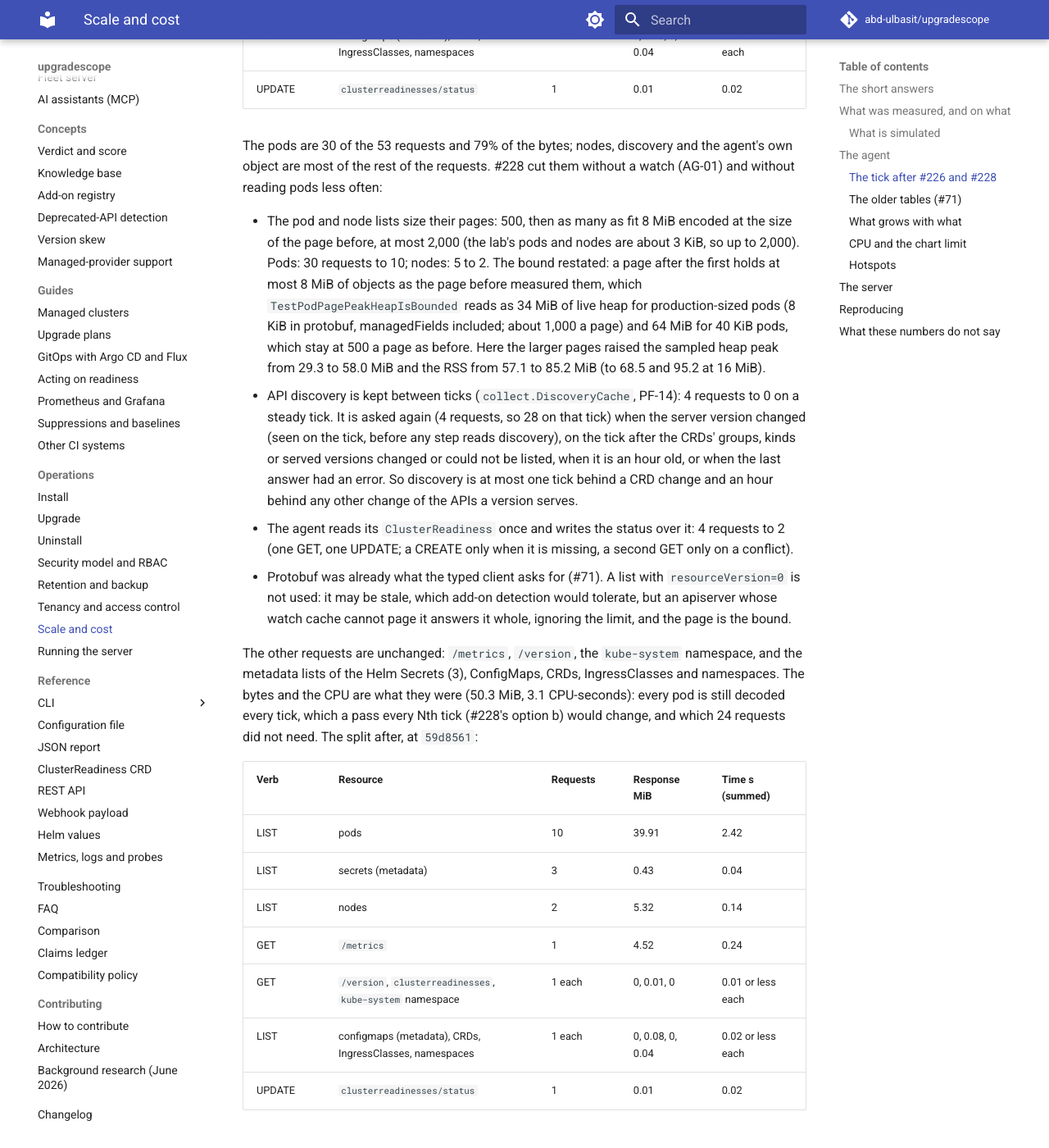
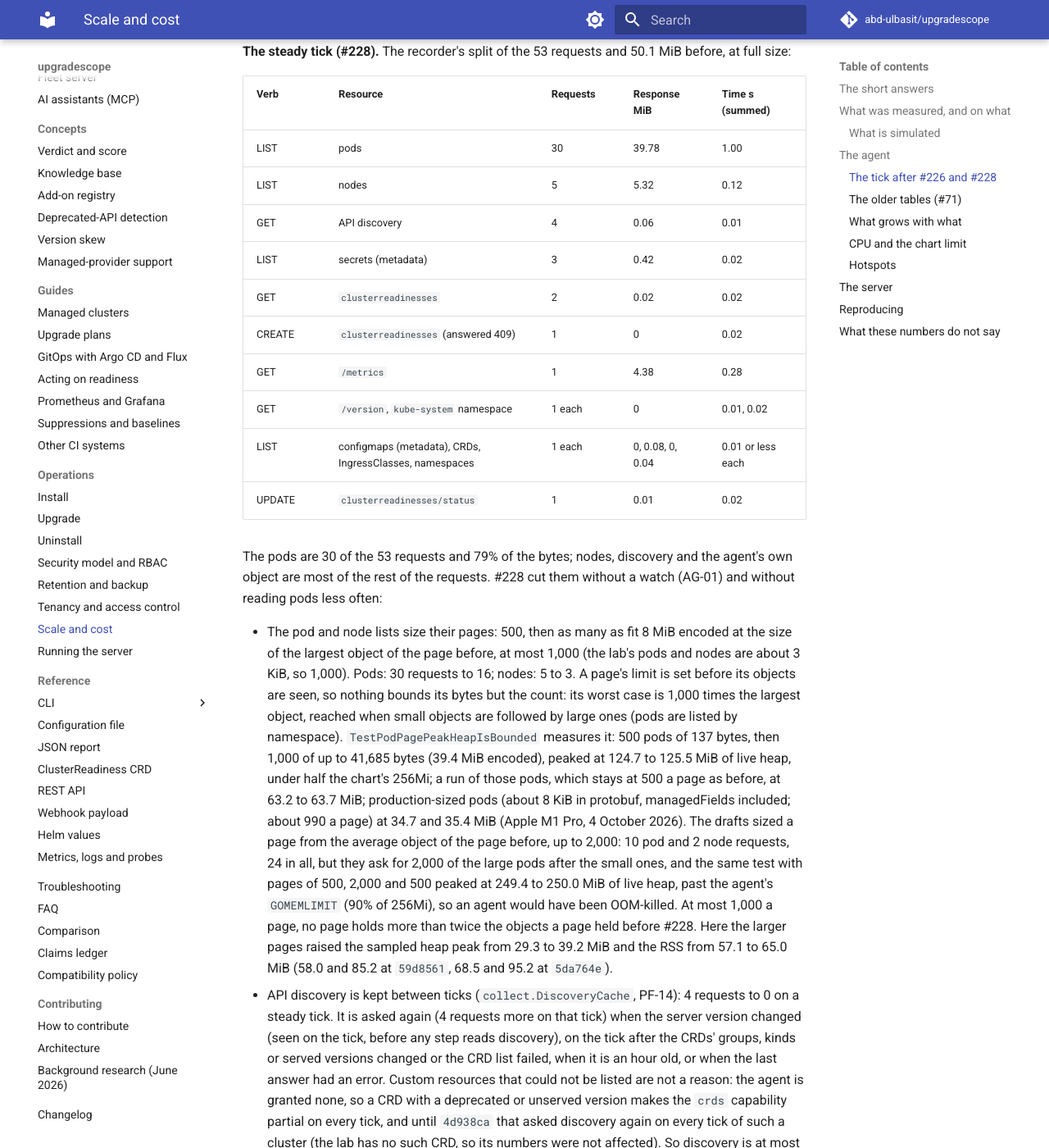
Before and after one commit to abd-ulbasit/upgradescope, an MkDocs documentation site: the page built from docs/operations/scale.md, in a window 1280 px wide and 1400 px high, scrolled down 5766 px. Shown: the whole window at 82% size. Built offline with MkDocs 1.6.1 and Material for MkDocs 9.7.7, drawn with Linux system fonts in a browser that asks for light colours; comment, search, counter and statistics services are not loaded; some of the changed text lies outside the part shown.

Commit message:
docs: the page bound restated as its worst case; the final steady tick measured
Review found the size-based pod pages' bound stated wrongly: a page was
sized from the average object of the page before, so small pods followed
by large ones asked for 2,000 of the large ones (250 MiB of live heap).
collector.go, PF-02 and architecture.md now state the worst case, 1,000
times the largest object, with the measured figures (124.7 to 125.5 MiB
for 1,000 pods of up to 41,685 bytes after 500 small ones).

scale.md, PF-09, PF-05 and the README now give the final code's steady
tick, measured at 9810fb6 on lab A (06:55 to 07:03 UTC, lab B idle): 31
requests (16 pod and 3 node LISTs), 50.4 MiB, 3.7 s, 3.0 CPU-seconds,
peak heap 39.2 MiB, RSS 65.0 MiB. That misses #228's target of under 25;
the drafts' 24 are kept, attributed to 59d8561 and 5da764e. Also: the
stale 23 and 9 of the hotspots and growth sections, the CPU sentence
(3.1 CPU-seconds at 4.4 s for 59d8561), the 58.5 MiB that no raw file
supports, and the discovery rule (custom resources that could not be
listed do not make it stale, PF-14).

Refs #226, #228

Co-Authored-By: Claude Fable 5 <noreply@anthropic.com>

```diff
--- a/docs/operations/scale.md
+++ b/docs/operations/scale.md
@@ -17,27 +17,36 @@ run it against your own lab to get your own numbers. Read
 ## The short answers
 
 - **A steady agent tick on a cluster of 2,001 nodes, about 14,000 pods and
-  1,000 Helm releases makes 24 API requests** (53 before
-  [#228](https://github.com/abd-ulbasit/upgradescope/issues/228)) and reads
-  50.3 MiB of responses (3.3 MiB on the wire, compressed) in 4.4 s and 3.1
-  CPU-seconds (4.0 s and 3.0 before): the same bytes and CPU, because the
-  requests are fewer but the pods to decode are not. A tick that asks API
+  1,000 Helm releases makes 31 API requests** (53 before
+  [#228](https://github.com/abd-ulbasit/upgradescope/issues/228), whose
+  target of under 25 this does not meet) and reads 50.4 MiB of responses
+  (3.1 MiB on the wire, compressed) in 3.7 s and 3.0 CPU-seconds (4.0 s and
+  3.0 before): the same bytes and CPU, because the requests are fewer but
+  the pods to decode are not. An earlier draft made 24, with pod pages of
+  up to 2,000, whose worst case was past the agent's memory limit (see
+  [The steady tick](#the-tick-after-226-and-228)). A tick that asks API
   discovery again (at least hourly) makes 4 more. At the default interval
-  of 10 minutes that is 0.04 requests a second.
+  of 10 minutes that is 0.05 requests a second.
 - **The first tick after the agent starts costs more**: it reads each Helm
-  release once, 1,030 requests in all. Since
+  release once, 1,037 requests in all. Since
   [#226](https://github.com/abd-ulbasit/upgradescope/issues/226) it fetches
-  8 at a time: 27.1 s and 22.8 CPU-seconds beside the apiserver (36.1 s and
-  23.1 before), and with 60 ms added to every round trip 29.6 s, where
+  8 at a time: 27.1 s and 22.8 CPU-seconds beside the apiserver at
+  `59d8561` (36.1 s and 23.1 before; 42.4 s and 22.0 at the final
+  `9810fb6`, on a host whose load average reached 15, where the 1,000 GETs
+  waited 99.0 s in all against 48.5 s at `59d8561`), and with 60 ms added
+  to every round trip 29.6 s, where
   main's first tick reached the Helm step's deadline after 67.6 s with 231
   of the 1,000 releases unread. Before
   [#71](https://github.com/abd-ulbasit/upgradescope/issues/71) every tick
   cost that, because the agent fetched every release again each time.
-- **Memory fits the chart's limit** (256Mi) with room: the peak RSS was 85.2
-  MiB at full size, the first tick included, and the peak heap 58.5 MiB; the
+- **Memory fits the chart's limit** (256Mi) with room: the peak RSS was 65.0
+  MiB at full size, the first tick included, and the peak heap 39.2 MiB; the
   larger pod pages that cut the requests cost that (57.1 MiB of RSS and
-  29.3 MiB of heap before). It is over the chart's memory request (64Mi), which
-  is what the scheduler reserves, not a limit. CPU is what a large cluster
+  29.3 MiB of heap before). A page holds at most 1,000 pods, and its worst
+  case, small pods followed by large ones, measured up to 125.5 MiB of live
+  heap in a test (1,000 pods of about 40 KiB,
+  `TestPodPagePeakHeapIsBounded`). It is over the chart's memory request
+  (64Mi), which is what the scheduler reserves, not a limit. CPU is what a large cluster
   uses: see [CPU](#cpu-and-the-chart-limit).
 - **One `serve` ingested 200 clusters with three targets each, all pushing at
   once, with no failed push and no retry**: 56 new snapshots a second on
@@ -54,9 +63,9 @@ run it against your own lab to get your own numbers. Read
 | Driver | MacBook Pro (`MacBookPro18,3`, Apple M1 Pro, 16 GiB, `sysctl hw.model`), Go 1.26.8, client-go 0.37.1. It seeded the cluster and cross-compiled the benchmarks; the measured agent ticks and the server benchmark ran on the ThinkPad |
 | Postgres | 17.11 (`postgres:17-alpine`), a throwaway container on the ThinkPad's Docker engine, 0.1 ms round trip from the benchmark |
 | SQLite | the embedded `modernc.org/sqlite` v1.60.1, in a temporary directory on the ThinkPad's SSD |
-| upgradescope, #226 and #228 | the "before" runs: main `735751d` plus the recorder's per-resource bytes and time (`70d16ab`, which changes only the benchmark); #226 alone: `06cdf7a`; #226 and #228: `5da764e`, and `59d8561` (the final code: pages sized at 8 MiB rather than 16). Each run filled a freshly reset lab, or measured the fill a run before it left, with `BENCH_STEPS=1` (the full fill only) and the ticks run on the ThinkPad (`BENCH_RUN_ON`) |
+| upgradescope, #226 and #228 | the "before" runs: main `735751d` plus the recorder's per-resource bytes and time (`70d16ab`, which changes only the benchmark); #226 alone: `06cdf7a`; #226 and #228: `5da764e` and `59d8561` (drafts: pages sized from the average object, up to 2,000; at 16 MiB and at 8 MiB), and `9810fb6`, the final code (pages sized from the largest object, up to 1,000, after review). Each run filled a freshly reset lab, or measured the fill a run before it left, with `BENCH_STEPS=1` (the full fill only) and the ticks run on the ThinkPad (`BENCH_RUN_ON`) |
 | upgradescope, the older tables | the agent runs: main `a3e72ea` (#218, GitOps charts) plus this work; the "before" table is the same tree with the Helm step given no cache, which is what #71 changed. The server runs: main `f195ba5` plus this work (the server code is unchanged by this work; #217 is examples and tooling). The branch was rebased between the two, so its commit hashes name neither tree exactly. The numbers include #218's per-tick discovery and workload requests, but **its Argo CD and Flux lists are not measured**: the lab has neither tool's CRDs, so those lists are never made (see [Hotspots](#hotspots)) |
-| Also running | for the older tables, two other idle kind clusters on the same ThinkPad; for #226 and #228, the same two (`bookstore`, and the other agent's lab `us-lab-137b`, which held no fill: 11 to 22% of a core and 530 to 840 MiB, `docker stats` before and after every run), at a host load average of 7 to 12 (4 threads), most of it lab A's KWOK controller (110 to 335% of a core at full size). For every run the lab's own KWOK controller kept 2,000 nodes alive |
+| Also running | for the older tables, two other idle kind clusters on the same ThinkPad; for #226 and #228, the same two (`bookstore`, and the other agent's lab `us-lab-137b`, which held no fill: 11 to 22% of a core and 530 to 840 MiB, `docker stats` before and after every run; 13 to 15% and 681 to 704 MiB around the `9810fb6` run), at a host load average of 7 to 12 (4 threads; 1.9 when the `9810fb6` run started and 15.4 when it ended), most of it lab A's KWOK controller (110 to 335% of a core at full size). For every run the lab's own KWOK controller kept 2,000 nodes alive |
 
 ### What is simulated
 
@@ -112,14 +121,18 @@ namespaces and 1,000 Helm release Secrets.
 
 Each run here is `BENCH_STEPS=1 BENCH_TICKS=5` (3 at the 60 ms round trip)
 at the full fill, on lab A, on 4 October 2026 between 03:24 and 03:51 UTC
-(and the `59d8561` row between 06:01 and 06:09 UTC), under the measurement
-lock (lab B was up and held no fill, see
-[What was measured](#what-was-measured-and-on-what)). "Before" is main
-`735751d` with the recorder's per-resource counts (`70d16ab`), "#226" is
-`06cdf7a`, "#226 + #228" is `5da764e`, whose pages were sized at 16 MiB rather
-than the 8 MiB of `59d8561`, the final code: at 8 MiB the first page of
-`kube-system`'s pods, whose average is larger than the other namespaces',
-sized the next ones under 2,000, one pod request more. The 60 ms rows were measured with
+(the `59d8561` row between 06:01 and 06:09 UTC, the `9810fb6` row between
+06:55 and 07:03 UTC), under the measurement lock (lab B was up and held no
+fill, see [What was measured](#what-was-measured-and-on-what)). "Before" is
+main `735751d` with the recorder's per-resource counts (`70d16ab`), "#226"
+is `06cdf7a`. The "#226 + #228" rows are three versions of the page sizing:
+`5da764e` and `59d8561`, drafts that sized a page from the average object
+of the page before, up to 2,000, at 16 MiB and 8 MiB (at 8 MiB the first
+page of `kube-system`'s pods, whose average is larger than the other
+namespaces', sized the next ones under 2,000, one pod request more); and
+`9810fb6`, the final code, which sizes it from the largest object, up to
+1,000, because review found the drafts' worst case past the memory limit
+(see the steady tick, below). The 60 ms rows were measured with
 `tc qdisc add dev eth0 root netem delay 60ms` in lab A's control-plane
 container, which delays every packet it sends to the agent (so every
 response) and nothing of lab B's; it was removed after the last of them.
@@ -139,6 +152,7 @@ the round trip (compare the before and #226 rows at both).
 | #226 | +60 ms | 53 | 30 | 50.7 | 3.4 | 8.3 | 3.0 | 29.3 | 53.6 | 1,053, 30.4, 22.2, 1,000 |
 | #226 + #228 (`5da764e`) | +60 ms | 23 | 9 | 50.6 | 3.3 | 5.7 | 3.0 | 68.5 | 95.2 | 1,027, 29.6, 22.8, 1,000 |
 | #226 + #228 (`59d8561`) | beside it | 24 | 10 | 50.3 | 3.3 | 4.4 | 3.1 | 58.0 | 85.2 | 1,030, 27.1, 22.8, 1,000 |
+| #226 + #228 (`9810fb6`, final) | beside it | 31 | 16 | 50.4 | 3.1 | 3.7 | 3.0 | 39.2 | 65.0 | 1,037, 42.4, 22.0, 1,000 |
 
 The steady columns are the median of the ticks after the first, as above
 (the mean of the middle two of four; of two at 60 ms; the "before +60 ms"
@@ -146,8 +160,14 @@ row has one, its third tick, because its second read the 231 releases the
 first had left). The wall times of steady ticks move with the host's load
 (load average 7 to 16 on 4 threads, most of it lab A's KWOK at full size):
 the #226 ticks beside the apiserver took 4.0 to 9.7 s for the same 53
-requests and 3.0 CPU-seconds, which #226 does not change. The peak heap is
-the heap objects the benchmark samples, garbage not yet collected included.
+requests and 3.0 CPU-seconds, which #226 does not change. So does the
+first tick's: `9810fb6`'s took 42.4 s against `59d8561`'s 27.1 s, for 22.0
+and 22.8 CPU-seconds, and its 1,000 Helm GETs waited 99.0 s in all against
+48.5 s, while the host's load average rose from 1.9 to 15.4 (lab A's
+control plane used 301% of a core at the end, lab B 13%); between the two only the page sizing of the pod and node lists and
+what the Helm step does past its deadline changed, and both read all 1,000
+releases. The peak heap is the heap objects the benchmark samples, garbage
+not yet collected included.
 
 **The first tick (#226).** Where its time went before, by the recorder:
 1,000 GETs of Helm Secrets spent 13.4 s waiting on the apiserver in all
@@ -209,24 +229,39 @@ and the agent's own object are most of the rest of the requests. #228 cut
 them without a watch (AG-01) and without reading pods less often:
 
 - The pod and node lists size their pages: 500, then as many as fit 8 MiB
-  encoded at the size of the page before, at most 2,000 (the lab's pods and
-  nodes are about 3 KiB, so up to 2,000). Pods: 30 requests to 10; nodes: 5
-  to 2. The bound restated: a
-  page after the first holds at most 8 MiB of objects as the page before
-  measured them, which `TestPodPagePeakHeapIsBounded` reads as 34 MiB of
-  live heap for production-sized pods (8 KiB in protobuf, managedFields
-  included; about 1,000 a page) and 64 MiB for 40 KiB pods, which stay at
-  500 a page as before. Here the larger pages raised the sampled heap peak
-  from 29.3 to 58.0 MiB and the RSS from 57.1 to 85.2 MiB (to 68.5 and 95.2
-  at 16 MiB).
+  encoded at the size of the largest object of the page before, at most
+  1,000 (the lab's pods and nodes are about 3 KiB, so 1,000). Pods: 30
+  requests to 16; nodes: 5 to 3. A page's limit is set before its objects
+  are seen, so nothing bounds its bytes but the count: its worst case is
+  1,000 times the largest object, reached when small objects are followed
+  by large ones (pods are listed by namespace).
+  `TestPodPagePeakHeapIsBounded` measures it: 500 pods of 137 bytes, then
+  1,000 of up to 41,685 bytes (39.4 MiB encoded), peaked at 124.7 to 125.5
+  MiB of live heap, under half the chart's 256Mi; a run of those pods,
+  which stays at 500 a page as before, at 63.2 to 63.7 MiB; production-sized
+  pods (about 8 KiB in protobuf, managedFields included; about 990 a page)
+  at 34.7 and 35.4 MiB (Apple M1 Pro, 4 October 2026). The drafts sized a
+  page from the average object of the page before, up to 2,000: 10 pod and
+  2 node requests, 24 in all, but they ask for 2,000 of the large pods
+  after the small ones, and the same test with pages of 500, 2,000 and 500
+  peaked at 249.4 to 250.0 MiB of live heap, past the
+  agent's `GOMEMLIMIT` (90% of 256Mi), so an agent would have been
+  OOM-killed. At most 1,000 a page, no page holds more than twice the
+  objects a page held before #228. Here the larger pages raised the
+  sampled heap peak from 29.3 to 39.2 MiB and the RSS from 57.1 to 65.0 MiB
+  (58.0 and 85.2 at `59d8561`, 68.5 and 95.2 at `5da764e`).
 - API discovery is kept between ticks (`collect.DiscoveryCache`, PF-14):
-  4 requests to 0 on a steady tick. It is asked again (4 requests, so 28
-  on that tick) when the
-  server version changed (seen on the tick, before any step reads
-  discovery), on the tick after the CRDs' groups, kinds or served versions
-  changed or could not be listed, when it is an hour old, or when the last
-  answer had an error. So discovery is at most one tick behind a CRD change
-  and an hour behind any other change of the APIs a version serves.
+  4 requests to 0 on a steady tick. It is asked again (4 requests more on
+  that tick) when the server version changed (seen on the tick, before any
+  step reads discovery), on the tick after the CRDs' groups, kinds or
+  served versions changed or the CRD list failed, when it is an hour old,
+  or when the last answer had an error. Custom resources that could not be
+  listed are not a reason: the agent is granted none, so a CRD with a
+  deprecated or unserved version makes the `crds` capability partial on
+  every tick, and until `4d938ca` that asked discovery again on every tick
+  of such a cluster (the lab has no such CRD, so its numbers were not
+  affected). So discovery is at most one tick behind a CRD change and an
+  hour behind any other change of the APIs a version serves.
 - The agent reads its `ClusterReadiness` once and writes the status over
   it: 4 requests to 2 (one GET, one UPDATE; a CREATE only when it is
   missing, a second GET only on a conflict).
@@ -238,19 +273,23 @@ them without a watch (AG-01) and without reading pods less often:
 The other requests are unchanged: `/metrics`, `/version`, the `kube-system`
 namespace, and the metadata lists of the Helm Secrets (3), ConfigMaps,
 CRDs, IngressClasses and namespaces. The bytes and the CPU are what they
-were (50.3 MiB, 3.1 CPU-seconds): every pod is still decoded every tick,
-which a pass every Nth tick (#228's option b) would change, and which 24
-requests did not need. The split after, at `59d8561`:
+were (50.4 MiB, 3.0 CPU-seconds): every pod is still decoded every tick.
+**31 requests miss #228's target of under 25.** What would reach it is
+not safe or not done: pages of up to 2,000 (24 requests) have the worst
+case above; reading the pods less often (#228's option b) would cut the
+pod requests and the bytes and CPU with them, but needs a staleness bound
+and a setting of its own, and is not part of this work. The split after,
+at `9810fb6`:
 
 | Verb | Resource | Requests | Response MiB | Time s (summed) |
 |---|---|---|---|---|
-| LIST | pods | 10 | 39.91 | 2.42 |
-| LIST | secrets (metadata) | 3 | 0.43 | 0.04 |
-| LIST | nodes | 2 | 5.32 | 0.14 |
-| GET | `/metrics` | 1 | 4.52 | 0.24 |
+| LIST | pods | 16 | 40.10 | 1.09 |
+| LIST | nodes | 3 | 5.32 | 0.12 |
+| LIST | secrets (metadata) | 3 | 0.42 | 0.04 |
+| GET | `/metrics` | 1 | 4.43 | 0.23 |
 | GET | `/version`, `clusterreadinesses`, `kube-system` namespace | 1 each | 0, 0.01, 0 | 0.01 or less each |
 | LIST | configmaps (metadata), CRDs, IngressClasses, namespaces | 1 each | 0, 0.08, 0, 0.04 | 0.02 or less each |
-| UPDATE | `clusterreadinesses/status` | 1 | 0.01 | 0.02 |
+| UPDATE | `clusterreadinesses/status` | 1 | 0.01 | 0.04 |
 
 ### The older tables (#71)
 
@@ -305,13 +344,15 @@ far, so it only grows.
 Everything is linear; nothing was superlinear. Most lists are paged at 500
 objects, so a tick makes ceil(N / 500) requests per resource; the pod and
 node lists, after a first page of 500, take as many objects a page as fit 8
-MiB at the size of the page before, at most 2,000 (#228). At full size
-after #226 and #228 that is 9 pod requests (`kube-system`'s 4,009 pods for
-the version check, then the other namespaces' 10,000), 2 for nodes, 3 for
-the metadata list of Helm Secrets, and 9 constant: `/version`, the
-`kube-system` namespace, `/metrics`, the metadata lists of Helm ConfigMaps,
-CRDs, IngressClasses and namespaces, and one GET and one status UPDATE of
-the agent's `ClusterReadiness`. A tick that asks API discovery again (the
+MiB at the size of the largest object of the page before, at most 1,000
+(#228). At full size at `9810fb6` that is 16 pod requests (`kube-system`'s
+4,009 pods for the version check, 5, then the other namespaces' 10,000, 11),
+3 for nodes, 3 for the metadata list of Helm Secrets, and 9 constant
+(`/version`, the `kube-system` namespace, `/metrics`, the metadata lists of
+Helm ConfigMaps, CRDs, IngressClasses and namespaces, and one GET and one
+status UPDATE of the agent's `ClusterReadiness`): 31 in all (`59d8561`,
+with pages of up to 2,000: 10 + 2 + 3 + 9 = 24). A tick that asks API
+discovery again (the
 first, and the staleness rules above) adds 4, and a first tick one GET per
 Helm release. A cluster with no Helm release (the empty row below: 22
 requests before #228) also lists Deployments, StatefulSets and DaemonSets,
@@ -325,13 +366,14 @@ twice (#227).
 ### CPU and the chart limit
 
 The tick is CPU-bound in the agent (the process also runs the benchmark's
-byte counter, a small share): 3.0 CPU-seconds in 4.0 to 6 s of wall time
-when steady, 22.8 in 27.1 s when it reads 1,000 releases (after #226; 23.1
-in 36.1 s before; the older tables' 3.6 and 24.4 include the `kube-system`
-pods decoded twice). The chart's default limit
+byte counter, a small share): 3.0 CPU-seconds in 3.7 s of wall time when
+steady (`9810fb6`; 3.1 in 4.4 s at `59d8561`), 22.8 in 27.1 s when it reads
+1,000 releases (`59d8561`, after #226; 22.0 in 42.4 s at `9810fb6` on a more
+loaded host; 23.1 in 36.1 s before; the older tables' 3.6 and 24.4 include
+the `kube-system` pods decoded twice). The chart's default limit
 for the agent is 200m (`agent.resources.limits.cpu`), which allows 0.2
-CPU-seconds a second, so those ticks last at least 15.5 s and 114 s there
-(computed from the CPU time, not measured under a cgroup quota; measuring it
+CPU-seconds a second, so those ticks last about 15 s and 114 s there
+(computed from 2.99 and 22.8 CPU-seconds, not measured under a cgroup quota; measuring it
 is [#229](https://github.com/abd-ulbasit/upgradescope/issues/229)). The tick
 deadline is half the interval, 5 minutes at the default, and the Helm step,
 the second of six, gets a fifth of the time left, about a minute, so a first
@@ -346,11 +388,11 @@ the agent 500m to 1 CPU, or expect its first ticks to be partial.
 
 | What | Found | Status |
 |---|---|---|
-| One GET per Helm release on every tick: 1,000 of 1,061 requests, 90 MiB, 33 s and 23.5 CPU-seconds at full size | The only cost that grew with releases, not pages | **Fixed**: the agent keeps what it decoded, keyed by the storage object's UID and resourceVersion; a steady tick makes none (61 requests then, 23 after #228). `TestHelmCache…` and `TestTicksFetchHelmReleasesOnlyWhenTheyChange` |
-| The same 1,000 GETs on the first tick after a start, and on every one-shot `scan` | Sequential, 36.1 s and 23.1 CPU-seconds here; at a 60 ms round trip the first tick reached the Helm step's deadline with 231 releases unread | **Fixed** ([#226](https://github.com/abd-ulbasit/upgradescope/issues/226)): 8 GETs in flight, decoded one at a time in order; 27.1 s here, 29.6 s at 60 ms with every release read. Decoding (22 CPU-seconds) and the client's rate limit (14 s for 1,000) are the bounds now. `TestCollectHelmConcurrentMatchesSequential` |
+| One GET per Helm release on every tick: 1,000 of 1,061 requests, 90 MiB, 33 s and 23.5 CPU-seconds at full size | The only cost that grew with releases, not pages | **Fixed**: the agent keeps what it decoded, keyed by the storage object's UID and resourceVersion; a steady tick makes none (61 requests then, 31 after #228). `TestHelmCache…` and `TestTicksFetchHelmReleasesOnlyWhenTheyChange` |
+| The same 1,000 GETs on the first tick after a start, and on every one-shot `scan` | Sequential, 36.1 s and 23.1 CPU-seconds here; at a 60 ms round trip the first tick reached the Helm step's deadline with 231 releases unread | **Fixed** ([#226](https://github.com/abd-ulbasit/upgradescope/issues/226)): 8 GETs in flight, decoded one at a time in order; 27.1 s here at `59d8561` (42.4 s at `9810fb6`, on a more loaded host), 29.6 s at 60 ms with every release read. Decoding (22 CPU-seconds) and the client's rate limit (14 s for 1,000) are the bounds now. `TestCollectHelmConcurrentMatchesSequential` |
 | `kube-system` pods are listed in full twice a tick: by the control-plane version check, then again by the all-pods list | 4,009 pods here; the second listing is not a separate 9 requests but 9 extra ones (those pods already fall inside the 29 pages of the all-pods list) and about 4,000 pods decoded twice; grows with nodes (every node adds a `kube-proxy` and a CNI pod) | **Fixed** ([#227](https://github.com/abd-ulbasit/upgradescope/issues/227), #232): the add-ons take them from the version check's list |
 | Argo CD Applications and Flux HelmReleases are listed whole (page size 50) every tick, plus a GET per distinct OCIRepository (#218) | **Not measured**: the lab has neither tool installed, so the harness never makes these requests. ceil(N / 50) per tool grows faster than a metadata list (whole objects, small pages) | Open, #233 |
-| The all-pods list is the steady tick's largest cost | 38 of 61 requests (30 of 53 after #232), 79% of the bytes; whole pod objects are needed for their images, and the agent keeps no watch | **Requests fixed** ([#228](https://github.com/abd-ulbasit/upgradescope/issues/228)): pod and node pages sized by bytes, discovery kept between ticks, the agent's object read once: 53 to 24 requests. The bytes (50 MiB) and CPU (3 s) are unchanged, since every pod is still decoded every tick; reading pods less often (#228's option b) would cut those, and was not needed for the request count |
+| The all-pods list is the steady tick's largest cost | 38 of 61 requests (30 of 53 after #232), 79% of the bytes; whole pod objects are needed for their images, and the agent keeps no watch | **Requests fixed** ([#228](https://github.com/abd-ulbasit/upgradescope/issues/228)): pod and node pages sized by their largest object (at most 1,000), discovery kept between ticks, the agent's object read once: 53 to 31 requests, short of the target of 25. The bytes (50 MiB) and CPU (3 s) are unchanged, since every pod is still decoded every tick; reading pods less often (#228's option b) would cut those and the pod requests, and is not done |
 
 ## The server
 
```
Also changed, not shown: other parts of docs/operations/scale.md (+2 -2 lines), README.md (+3 -3 lines), docs/architecture.md (+19 -9 lines), docs/claims.md (+4 -4 lines), 1 other file.
